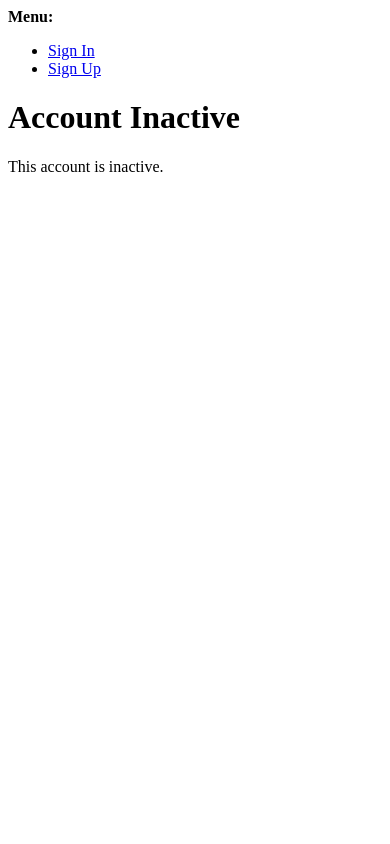
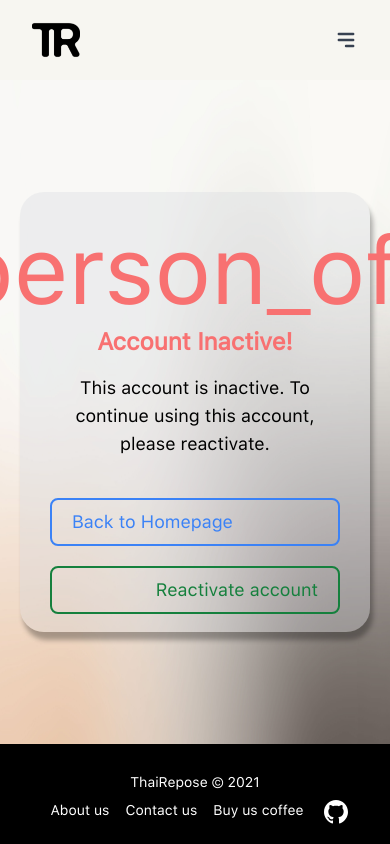
Before and after one commit to ThaiRepose/thairepose, a Django app: a page that uses users/templates/account/account_inactive.html in a window 390 px wide; the page is wider, and only the part inside the window is pictured. Run offline with Django 3.2, Linux system fonts and the light colour scheme; parts of the project's set-up code (start-up, migrations or seed data) failed here and were passed over; some libraries are stand-ins or nearby versions.

Commit message:
Add templates for some authentication page

```diff
--- /dev/null
+++ b/users/static/css/containers.css
@@ -0,0 +1,41 @@
+.container-lg {
+    /* Backfround color */
+    background-color: rgba(209, 213, 219, 0.3);
+
+    /* Full height */
+    height: 70%;
+    width: 90%;
+    max-width: 500px;
+
+    /* Center and scale the image nicely */
+    background-position: center;
+    background-repeat: no-repeat;
+    background-size: cover;
+
+    /* Shadow */
+    box-shadow: 3px 8px 5px rgb(0 0 0 / 0.3);
+
+    word-wrap:break-word;
+    padding: 30px;
+}
+
+.bg-translucent {
+    /* Backfround color */
+    background-color: rgba(209, 213, 219, 0.35);
+
+    /* Shadow */
+    box-shadow: 2px 5px 10px rgb(0 0 0 / 0.1);
+}
+
+.fade {
+  opacity: 1;
+}
+
+.mt-15 {
+  margin-top: 3.75rem;
+}
+
+.material-icons.md-18 { font-size: 18px; }
+.material-icons.md-24 { font-size: 24px; }
+.material-icons.md-36 { font-size: 36px; }
+.material-icons.md-48 { font-size: 48px; }
--- a/users/templates/account/account_inactive.html
+++ b/users/templates/account/account_inactive.html
@@ -1,11 +1,30 @@
-{% extends "account/base.html" %}
+{% extends "base.html" %}
+{% load i18n static %}
 
-{% load i18n %}
+{% block header %}
+    <title>ThaiRepose::Account Inactive</title>
+    <style>
+        body {
+            background-image: url("{% static 'images/bg-blur.jpg' %}");
+            background-repeat: no-repeat;
+            background-position: center center;
+            background-size: 100% 100%;
+        }
+    </style>
+    <link rel="stylesheet" href="{% static 'css/containers.css' %}">
+{% endblock %}
 
-{% block head_title %}{% trans "Account Inactive" %}{% endblock %}
+{% block main_content %}
+    <div class="flex flex-grow items-center justify-center px-5 py-5 md:px-10 md:py-10">
+        <div class="w-full h-full rounded-3xl container-lg flex flex-col" style="min-height: 395px; max-height: 440px;">
+            <span class="material-icons text-8xl text-red-400 flex flex-row justify-center">person_off</span>
+            <h1 class="text-2xl font-bold text-red-400 text-center mt-2 mb-4">{% trans "Account Inactive!" %}</h1>
+            <p class="text-lg text-center">{% trans "This account is inactive. To continue using this account, please reactivate." %}</p>
+            <div class="flex flex-col sm:flex-row mt-10 justify-between">
+                <a href="/" class="text-left sm:text-center p-2 pl-5 pr-5 bg-transparent border-2 border-blue-500 text-blue-500 text-lg rounded-lg hover:bg-blue-500 hover:text-gray-100 focus:border-4 focus:border-blue-300">Back to Homepage</a>
+                <a href="{% url 'reactivate' %}" class="text-right sm:text-center mt-5 sm:mt-0 p-2 pl-5 pr-5 bg-transparent border-2 border-green-700 text-green-700 text-lg rounded-lg hover:bg-green-700 hover:text-gray-100 focus:border-4 focus:border-green-500">Reactivate account</a>
+            </div>
+        </div>
+    </div>
 
-{% block content %}
-<h1>{% trans "Account Inactive" %}</h1>
-
-<p>{% trans "This account is inactive." %}</p>
 {% endblock %}
```
Also changed, not shown: users/templates/account/signup_closed.html (+23 -7 lines).
